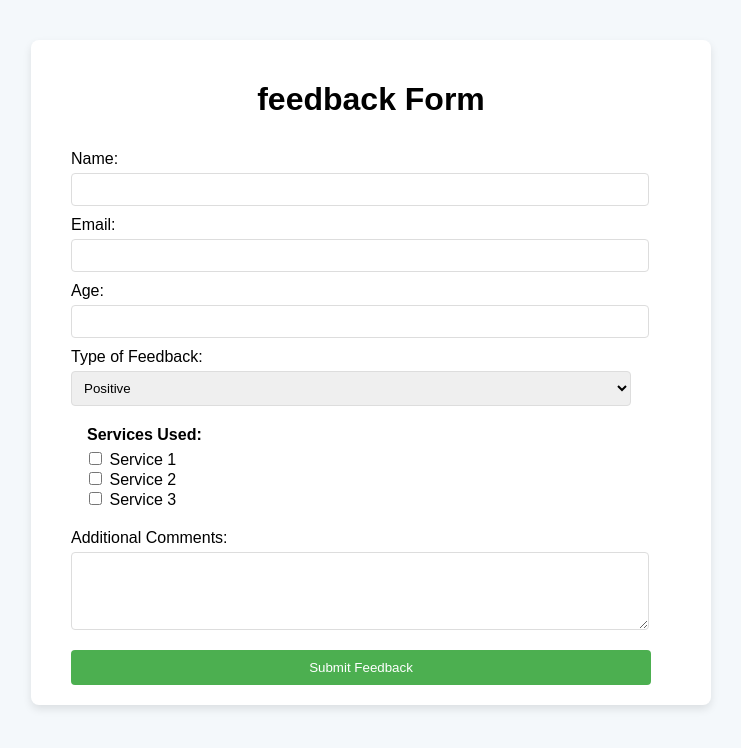
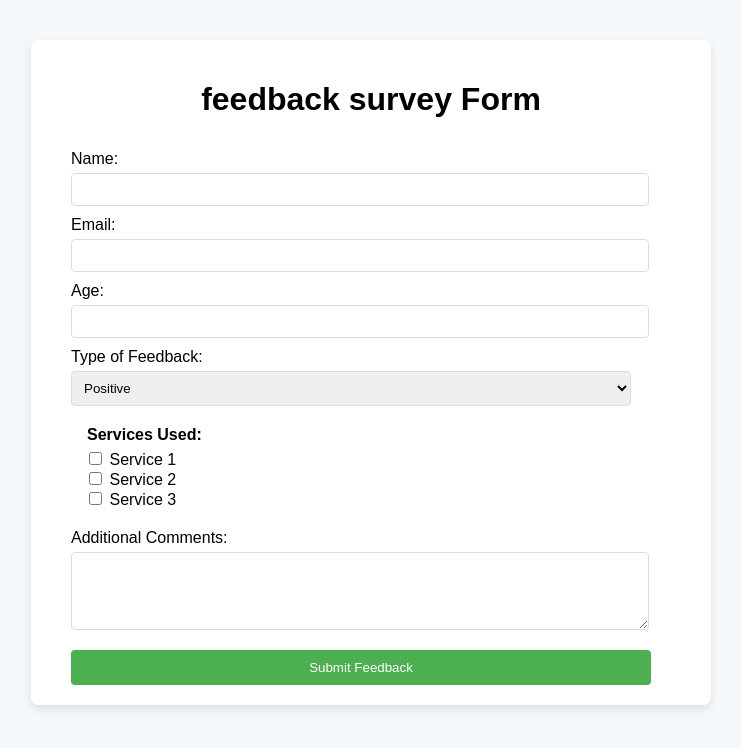
Before and after one commit to Rupali-Vaishnav/survey-form, a plain HTML site: page index.html in a window 1280 px wide. Shown: the whole page, without its empty margins (269-1010 px from the left). Drawn offline with Linux system fonts and the light colour scheme.

Commit message:
Update index.html

```diff
--- a/index.html
+++ b/index.html
@@ -6,7 +6,7 @@
 </head>
 <body>
     <main>
-        <h1> feedback  Form</h1>
+        <h1> feedback survey Form</h1>
         <form id="survey-form">
             <label for="name">Name:</label>
             <input type="text" id="name" name="name" required>
```
